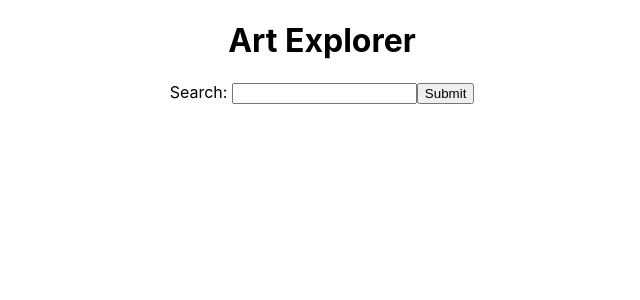
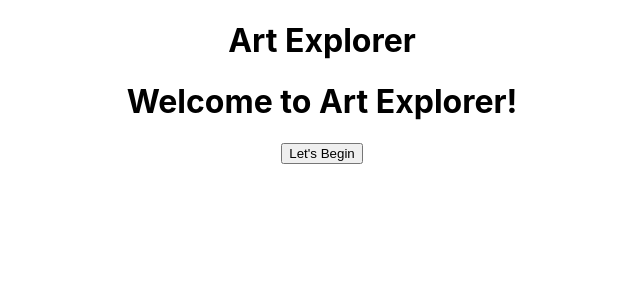
Before and after one commit to jcport1/react-frontend, a React (Create React App) app: page / in a window 1280 px wide. Shown: the top 300 px of the page, without its empty margins (318-958 px from the left). Built offline with nearby package versions, Linux system fonts and the light colour scheme; no server answers.

Commit message:
Adds home component and home route

```diff
--- a/src/App.js
+++ b/src/App.js
@@ -2,7 +2,8 @@ import './App.css';
 import React, { Component } from 'react'
 import PaintingPage from './components/PaintingPage';
 import PaintingsContainer from './containers/PaintingsContainer';
-import SearchBar from './components/SearchBar';
+// import SearchBar from './components/SearchBar';
+import Home from './components/Home'
 import { connect } from 'react-redux';
 import { Switch, Route } from 'react-router-dom';
 import { fetchPaintings } from './actions/paintingActions'
@@ -18,10 +19,10 @@ class App extends Component {
       return (
         <div className="App">
         <h1>Art Explorer</h1>
-        <SearchBar />
         <Switch>
           <Route path="/paintings/:id" component={PaintingPage}/>
           <Route path="/paintings" component={PaintingsContainer} />
+          <Route path="/" component={Home}/>
         </Switch>
       </div>
     );
--- /dev/null
+++ b/src/components/Home.js
@@ -0,0 +1,16 @@
+import React from 'react';
+import { Link } from 'react-router-dom'
+
+const Home = () => {
+
+
+    return (
+
+        <div>
+            <h1>Welcome to Art Explorer!</h1>
+            <Link to={`/paintings`}><button>Let's Begin</button></Link>
+        </div>
+    )
+}
+
+export default Home
--- a/src/containers/PaintingsContainer.js
+++ b/src/containers/PaintingsContainer.js
@@ -1,17 +1,14 @@
 import React, { Component } from 'react';
 import Paintings from '../components/Paintings'
+import SearchBar from '../components/SearchBar'
 import { connect } from 'react-redux'
-// import { fetchPaintings } from '../actions/paintingActions'
 
 class PaintingsContainer extends Component {
-
-    // componentDidMount(){
-    //     this.props.fetchPaintings()
-    //  }
 
     render() {
         return (
             <div>
+                <SearchBar />
                 <Paintings paintings={this.props.paintings}/>
             </div>
         )
@@ -26,10 +23,4 @@ const mapStateToProps = (state) => {
     }
 }
 
-// const mapDispatchToProps = (dispatch) => {
-
-//     return {
-//         fetchPaintings: () => dispatch(fetchPaintings())}
-// }
-
 export default connect(mapStateToProps)(PaintingsContainer)
```
Also changed, not shown: src/reducers/managePainting.js (+1 -10 lines).
